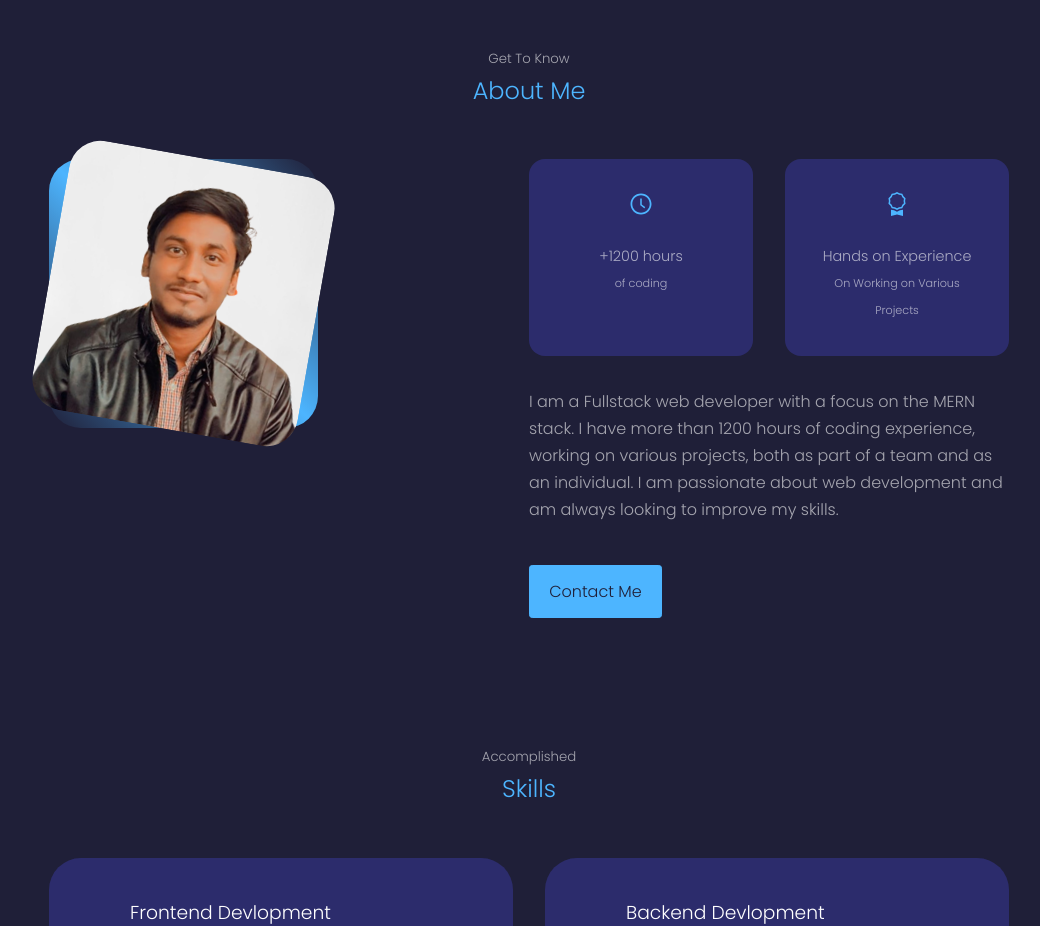
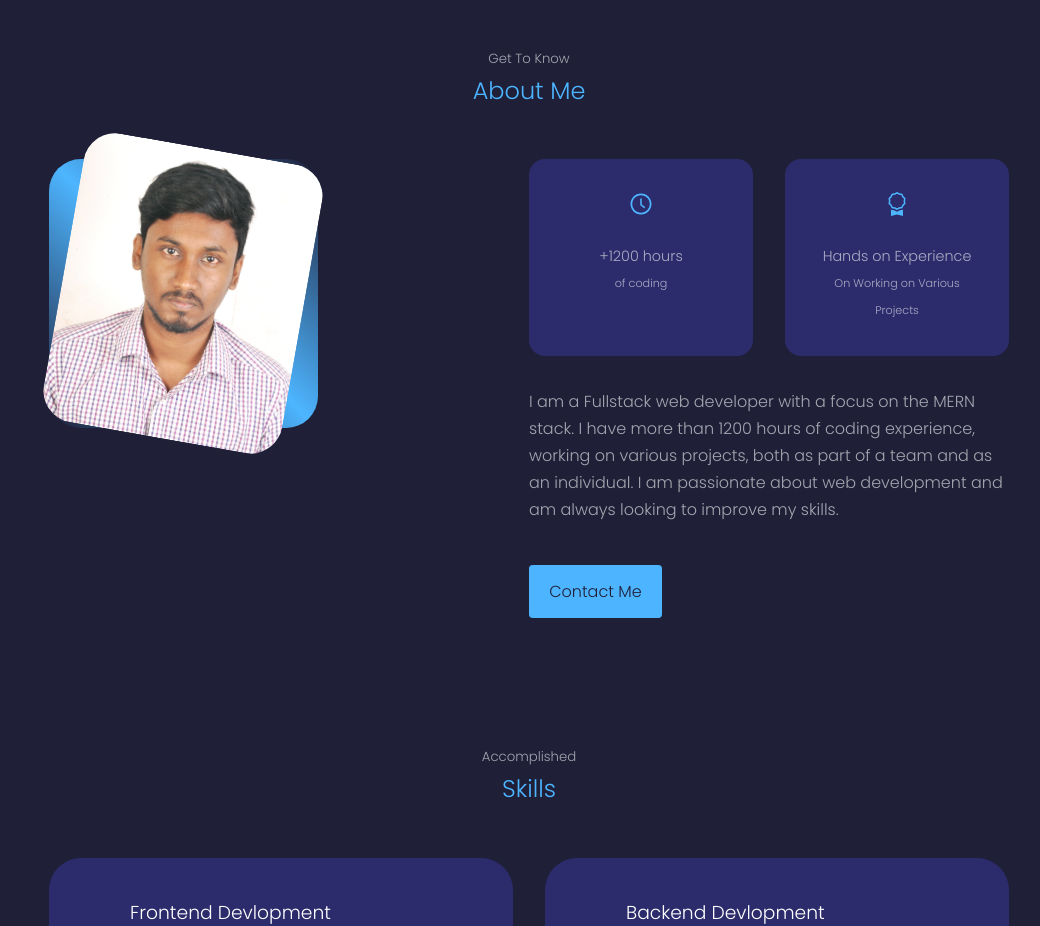
Before and after one commit to Rashmiranjan117/Rashmiranjan117.github.io, a React (Create React App) app: page / in a window 1280 px wide. Shown: the part 880-1806 px from the top of the page, without its empty margins (111-1151 px from the left). Built offline with nearby package versions, Linux system fonts and the light colour scheme.

Commit message:
updated new resume

```diff
--- a/src/components/about/About.jsx
+++ b/src/components/about/About.jsx
@@ -1,6 +1,6 @@
 import React from "react";
 import "./about.css";
-import Professional_Picture from "../../assests/Professional Picture.png";
+import Professional_Picture from "../../assests/professional_picture.jpg";
 import { AiOutlineClockCircle } from "react-icons/ai";
 import { BsAward } from "react-icons/bs";
 
--- a/src/components/about/about.css
+++ b/src/components/about/about.css
@@ -25,7 +25,12 @@
 }
 
 .about__me-image > img {
-    height: 100%;
+    height: 70%;
+    width: 90%;
+    display: grid;
+    margin: auto;
+    place-items: center;
+    border-radius: 2rem;
 }
 
 
--- a/src/components/header/Subcomponent.jsx
+++ b/src/components/header/Subcomponent.jsx
@@ -5,9 +5,9 @@ import { AiOutlineDownload } from "react-icons/ai";
 const Subcomponent = () => {
   return (
     <div className="cta">
-      <a href={Rashmiranjan_Mahanta_Resume} download >
+      <a href={Rashmiranjan_Mahanta_Resume} download>
         <p
-        className="btn"
+          className="btn"
           onClick={() => {
             window.open(
               "https://drive.google.com/file/d/1T6rrjn1ZjfbWQzQYBfY5ryO_9nuQlEP2/view?usp=sharing",
```
Also changed, not shown: src/assests/professional_picture.jpg (added), 1 other file (tests, documents, lock files or other folders).
